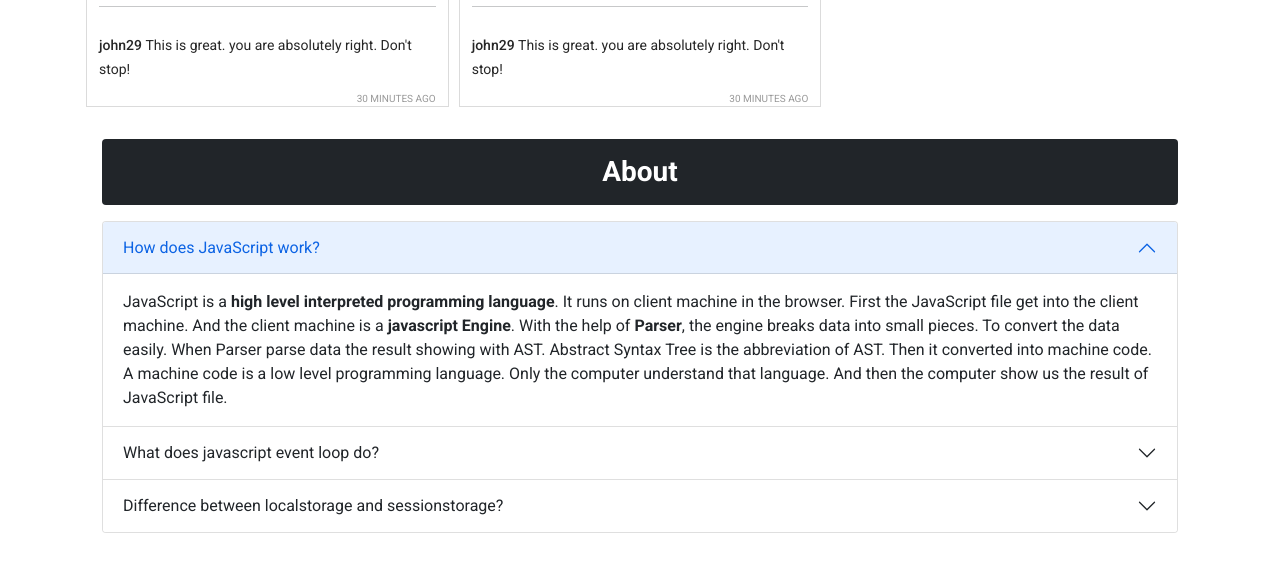
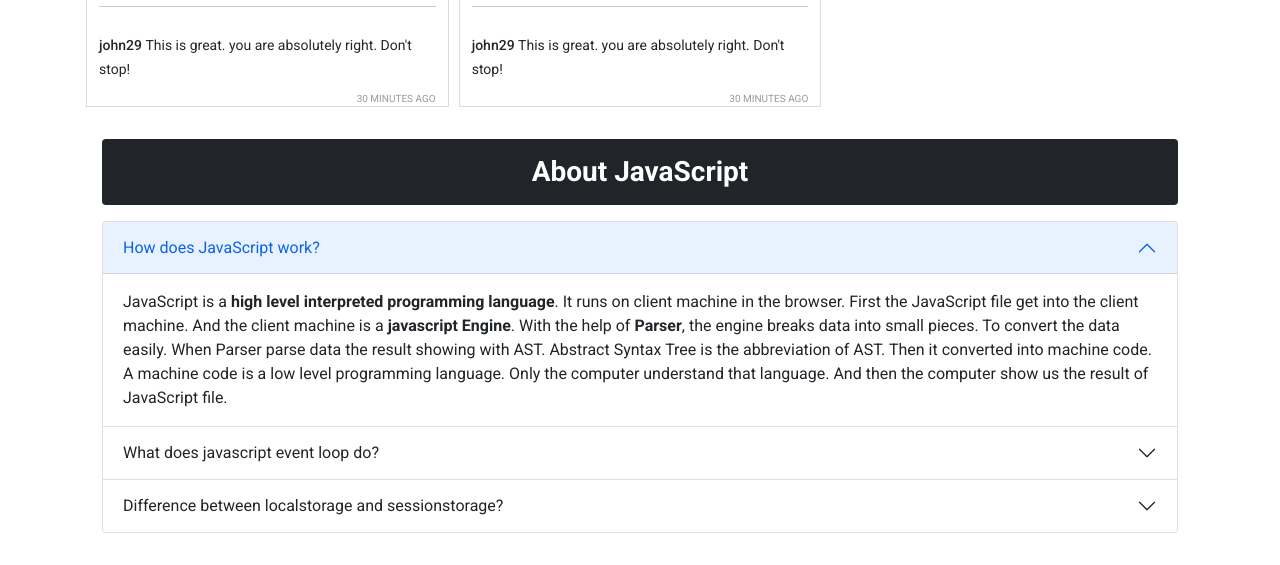
Before and after one commit to mehedih23/insta-shohor, a plain HTML site: page index.html in a window 1280 px wide. Shown: the part 1425-1990 px from the top of the page. Drawn offline with nearby package versions, Linux system fonts and the light colour scheme.

Commit message:
Try To Finalize

```diff
--- a/index.html
+++ b/index.html
@@ -59,7 +59,7 @@
 
         <!-- About Section -->
         <section class="container mx-auto p-3" id="about-section">
-            <h3 class="my-3 py-3 bg-dark text-white fw-bold text-center rounded">About</h3>
+            <h3 class="my-3 py-3 bg-dark text-white fw-bold text-center rounded">About JavaScript</h3>
             <div class="accordion" id="accordionExample">
                 <div class="accordion-item">
                     <h2 class="accordion-header" id="headingOne">
@@ -129,6 +129,8 @@
                             browser memory. <br />
                             3. Until you remove the data from your browser or uninstall browser, The data won't expire.
                             No expire date.
+                            <br />
+                            <br />
                             <h3>Session Storage</h3>
                             1. Session Storage store data in a Session time in the browser. <br />
                             2. After closing the browser, the data immediately removed from the browser.<br />
```
